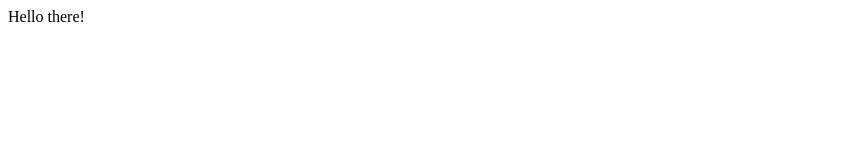
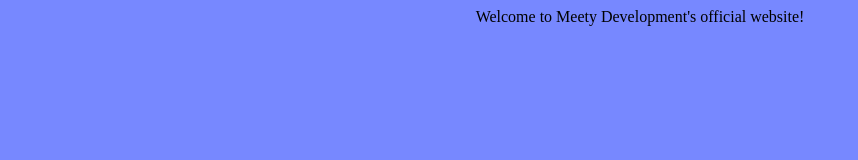
Before and after one commit to samykcodes/websiteforfun, a plain HTML site: page index.html in a window 1280 px wide. Shown: the whole page, without its empty margins (0-858 px from the left). Drawn offline with Linux system fonts and the light colour scheme.

Commit message:
Add files via upload

```diff
--- a/index.html
+++ b/index.html
@@ -1,5 +1,6 @@
-<html>
+<!DOCTYPE html>
+<link rel="stylesheet" href="style.css">
+<title>Meety Development</title>
 <body>
-Hello there!
-</body
-</html>
+    Welcome to Meety Development's official website!
+</body>
--- /dev/null
+++ b/style.css
@@ -0,0 +1,4 @@
+html{
+    text-align: center;
+    background-color: #78f;
+}
```
